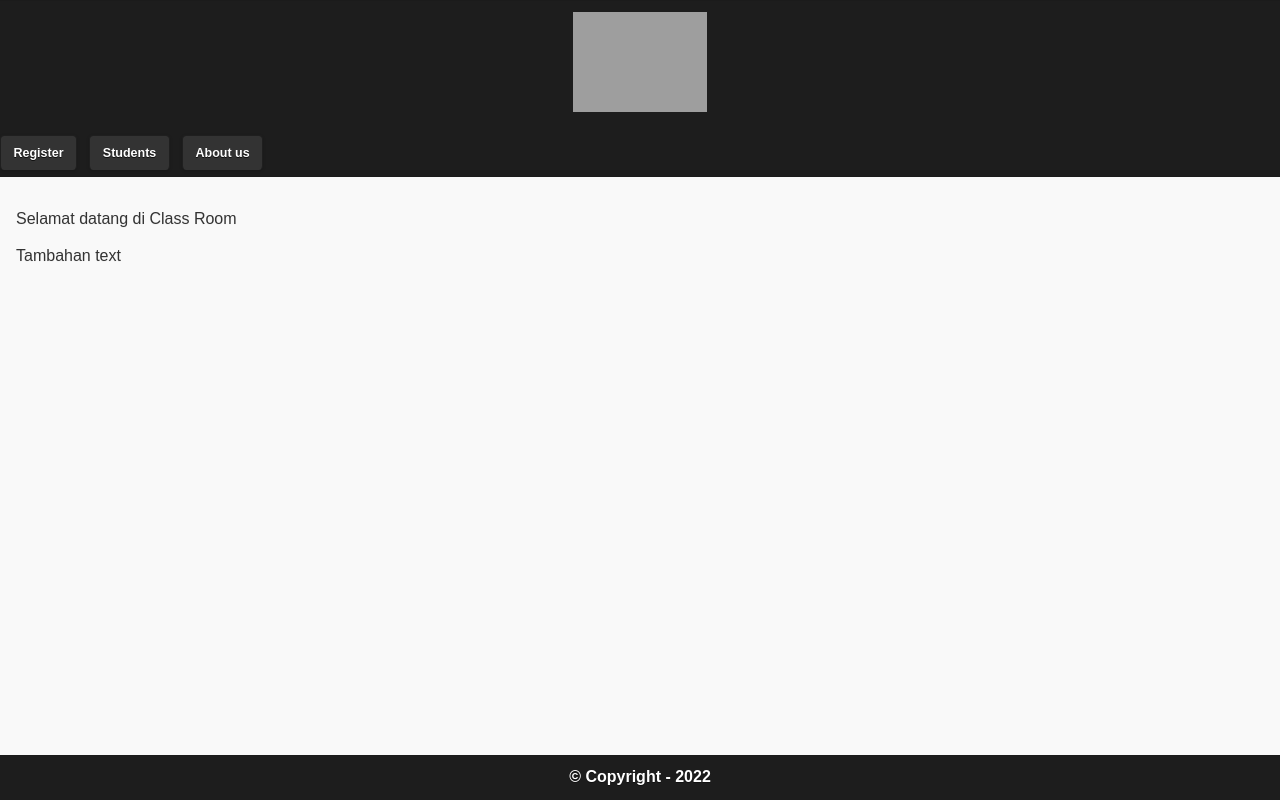
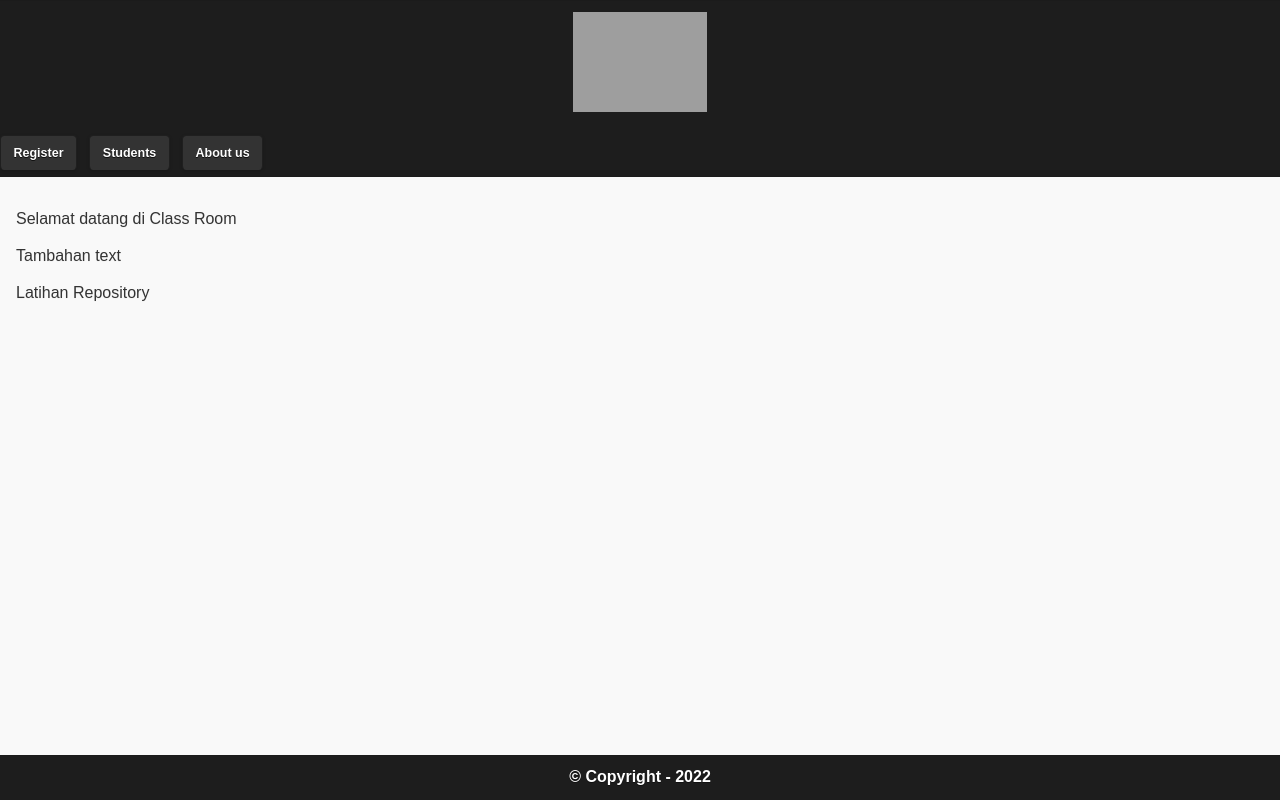
Before and after one commit to geraldoaaron/latihan3, a plain HTML site: page index.html in a window 1280 px wide. Drawn offline with nearby package versions, Linux system fonts and the light colour scheme; grey boxes are pictures that could not be loaded.

Commit message:
Update index.html

```diff
--- a/index.html
+++ b/index.html
@@ -43,6 +43,7 @@
         <div id="content" data-role= "main" class="ui-content">
             <p>Selamat datang di Class Room</p>
             <p>Tambahan text</p>
+            <p>Latihan Repository</p>
           </div>
           <footer data-role="footer" data-position="fixed" data-theme="b">
              <h3>&copy; Copyright - 2022</h3>
```
